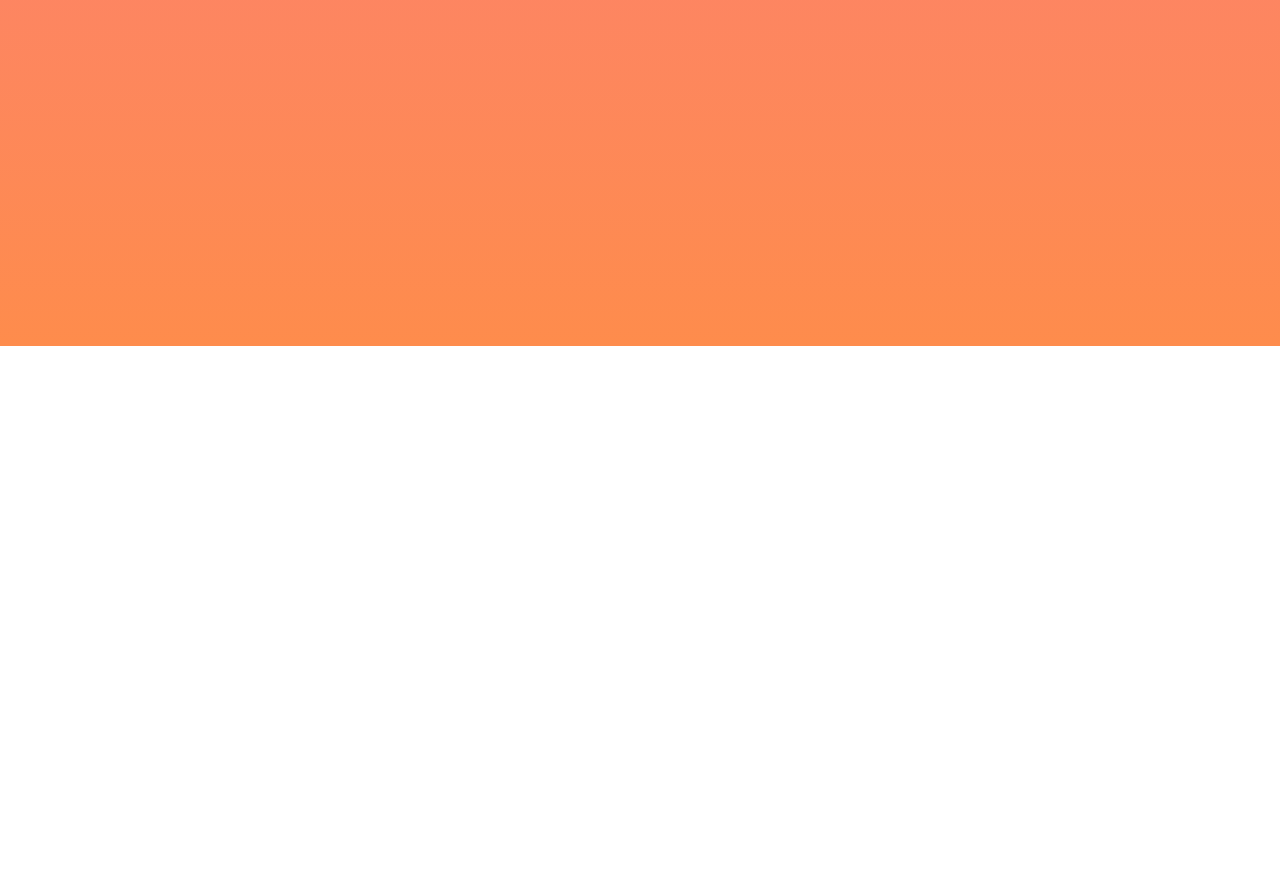
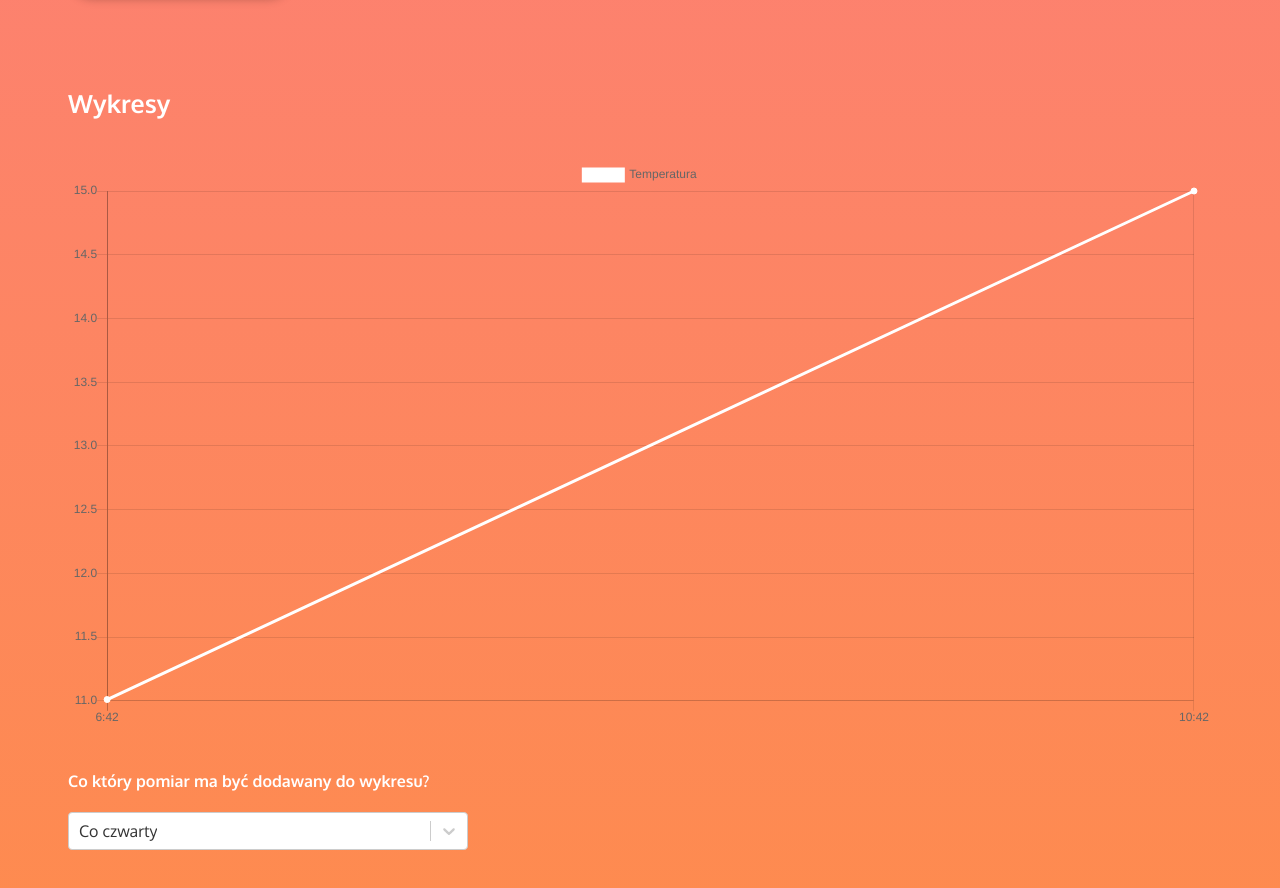
Before and after one commit to Anav0/meteo-station-front, a Gatsby site: page / in a window 1280 px wide. Shown: the part 454-1342 px from the top of the page. Before the commit the page ends 800 px from the top, so only its background shows below. Built offline with nearby package versions, Linux system fonts and the light colour scheme; Gatsby itself is replaced by a stand-in of ours.

Commit message:
Added chart

```diff
--- a/package.json
+++ b/package.json
@@ -7,6 +7,7 @@
   "dependencies": {
     "axios": "^0.19.0",
     "babel-plugin-styled-components": "^1.10.6",
+    "chart.js": "^2.9.3",
     "gatsby": "^2.17.6",
     "gatsby-image": "^2.2.30",
     "gatsby-plugin-manifest": "^2.2.25",
@@ -21,8 +22,10 @@
     "node-sass": "^4.13.0",
     "prop-types": "^15.7.2",
     "react": "^16.11.0",
+    "react-chartjs-2": "^2.8.0",
     "react-dom": "^16.11.0",
     "react-helmet": "^5.2.1",
+    "react-select": "^3.0.8",
     "styled-components": "^4.4.1"
   },
   "devDependencies": {
@@ -38,7 +41,6 @@
     "format": "prettier --write \"**/*.{js,jsx,json,md}\"",
     "start": "npm run develop",
     "serve": "gatsby serve"
-
   },
   "bit": {
     "env": {
--- a/src/api/sensors.js
+++ b/src/api/sensors.js
@@ -1,4 +1,10 @@
 import axios from "axios"
+
+function randomBetween(min, max) {
+  return Math.floor(Math.random() * (max - min + 1)) + min
+}
+const interval = 3600000 //1h;
+let current = 1575742319
 
 export default {
   getActiveSensorsReading: () => {
@@ -9,20 +15,13 @@ export default {
             {
               id: "1",
               sensorName: "Sensor1",
-              value: "25",
-              date: 1572792755271,
+              value: randomBetween(0, 30),
+              date: (current += interval),
               codeName: "temperature",
-            },
-            {
-              id: "2",
-              sensorName: "Sensor2",
-              value: "45",
-              date: 1572792755271,
-              codeName: "humidity",
             },
           ],
         })
-      }, 500)
+      }, 1000)
     })
   }, //axios.get("/api/activeSensors"),
 }
--- a/src/components/Layout.js
+++ b/src/components/Layout.js
@@ -7,21 +7,29 @@ import themeLight from "../styles/theme"
 import { createGlobalStyle } from "styled-components"
 
 const GlobalStyle = createGlobalStyle`
-  html {
-    background: ${({ theme }) => theme.colors.Background};
-    width:100%;
-    height:100%;
+  @import url("https://fonts.googleapis.com/css?family=Oxygen:300,400,700&display=swap");
+  * {
+    font-family: "Oxygen", sans-serif;
+  }
+  html{
+    min-height:100vh;
+    min-width:100vw;
+    overflow-x:hidden;
+  }
+  body {
+    background-image: ${({ theme }) => theme.colors.Background};
+    background-size: cover;
   }
 `
 const StyledLayout = styled.div`
-  @import url("https://fonts.googleapis.com/css?family=Oxygen:300,400,700&display=swap");
-  * {
-    color: ${themeLight.colors.FontColor};
-    font-family: "Oxygen", sans-serif;
-  }
+  color: ${themeLight.colors.FontColor};
+
   main {
     padding: 20px;
-    @media (min-width: 765px) {
+    @media (min-width: 768px) {
+      padding: 60px;
+    }
+    @media (min-width: 1366px) {
       padding: 20px 20px 20px 150px;
     }
   }
--- a/src/components/SensorCard.js
+++ b/src/components/SensorCard.js
@@ -35,7 +35,10 @@ const SensorCard = props => {
     <StyledSensorCard>
       <StyledCard>
         <StyledSensorCardIcon>{props.children}</StyledSensorCardIcon>
-        <h2>{props.sensor.value}</h2>
+        <h2>
+          {props.sensor.value}
+          {props.symbol}
+        </h2>
       </StyledCard>
     </StyledSensorCard>
   )
--- a/src/pages/index.js
+++ b/src/pages/index.js
@@ -5,6 +5,9 @@ import SensorCard from "../components/SensorCard"
 import api from "../api"
 import HumidityIcon from "../assets/icons/humidity.svg"
 import TempIcon from "../assets/icons/temp.svg"
+import { Line } from "react-chartjs-2"
+import Select from "react-select"
+
 const StyledSpinner = styled.div`
   width: 15px;
   height: 15px;
@@ -25,6 +28,18 @@ const StyledSpinner = styled.div`
     }
   }
 `
+const StyledRefresh = styled.div`
+  margin-top: 40px;
+  .css-2b097c-container {
+    color: ${({ theme }) => theme.colors.CardFontColor};
+    max-width: 400px;
+  }
+`
+const StyledChartWrapper = styled.div`
+  @media (min-width: 1366px) {
+    max-width: 50%;
+  }
+`
 const StyledErrorMessage = styled.h1`
   position: absolute;
   top: 30%;
@@ -34,6 +49,10 @@ const StyledErrorMessage = styled.h1`
   text-align: center;
 `
 const StyledSection = styled.div`
+  margin-bottom: 40px;
+  @media (min-width: 1024px) {
+    margin-bottom: 90px;
+  }
   h2 {
     margin-bottom: 40px;
   }
@@ -57,19 +76,61 @@ export default class IndexPage extends Component {
       sensors: [],
       error: "",
       isLoading: true,
+      saveToChartEvery: { value: 4, label: "Co czwarty" },
+      chartData: {
+        labels: [],
+        datasets: [
+          {
+            id: "temperature",
+            label: "Temperatura",
+            backgroundColor: "#ffff",
+            borderColor: "#ffff",
+            fill: false,
+            data: [],
+          },
+        ],
+      },
     }
+  }
+  updateChartData(sensors) {
+    //Deep cloning
+    let labels = [...this.state.chartData.labels]
+    let datasets = [...this.state.chartData.datasets]
+    sensors.forEach(sensor => {
+      labels.push(
+        `${new Date(sensor.date).getHours()}:${new Date(
+          sensor.date
+        ).getMinutes()}`
+      )
+
+      datasets
+        .find(dataset => dataset.id === sensor.codeName)
+        .data.push(sensor.value)
+    })
+    this.setState(state => {
+      state.chartData.labels = labels
+      state.chartData.datasets = datasets
+      return state
+    })
   }
   async listenForSensorReadings() {
     try {
+      let i = 0
       while (true) {
         const response = await api.sensors.getActiveSensorsReading()
-        if (!response.data[0].value)
+        if (!response.data[0].sensorName)
           throw new Error("API jest nieosiągalne, odśwież stronę")
+
         this.setState(state => {
           state.sensors = response.data
           state.isLoading = false
           return state
         })
+        if (i % this.state.saveToChartEvery.value === 0) {
+          this.updateChartData(response.data)
+          i = 0
+        }
+        i++
       }
     } catch (error) {
       console.error(error)
@@ -83,34 +144,68 @@ export default class IndexPage extends Component {
   async componentDidMount() {
     this.listenForSensorReadings()
   }
-
+  changeSaveToChart = selection => {
+    this.setState(state => {
+      state.saveToChartEvery = selection
+      return state
+    })
+  }
   render() {
     const symbols = {
       temperature: { icon: <TempIcon />, symbol: "°C" },
       humidity: { icon: <HumidityIcon />, symbol: "%" },
     }
+    const chartRefrasheOptions = [
+      { value: 1, label: "Każdy" },
+      { value: 2, label: "Co drugi" },
+      { value: 4, label: "Co czwarty" },
+      { value: 6, label: "Co szósty" },
+      { value: 8, label: "Co ósmy" },
+      { value: 10, label: "Co dziesiąty" },
+    ]
+    const { saveToChartEvery } = this.state
 
     return (
       <Layout>
-        <StyledSection>
-          {!this.state.error && !this.state.isLoading && (
-            <h2>Aktywne Pomiary</h2>
-          )}
         {this.state.error && (
           <StyledErrorMessage>{this.state.error}</StyledErrorMessage>
         )}
         {this.state.isLoading && <StyledSpinner></StyledSpinner>}
+        {!this.state.error && !this.state.isLoading && (
+          <div>
+            <StyledSection>
+              <h2>Aktywne Pomiary</h2>
               <ul>
                 {this.state.sensors.map((sensor, i) => {
-              sensor.value += symbols[sensor.codeName].symbol
                   return (
-                <SensorCard key={i} sensor={sensor}>
+                    <SensorCard
+                      key={i}
+                      sensor={sensor}
+                      symbol={symbols[sensor.codeName].symbol}
+                    >
                       {symbols[sensor.codeName].icon}
                     </SensorCard>
                   )
                 })}
               </ul>
             </StyledSection>
+            <StyledSection>
+              <h2>Wykresy</h2>
+              <StyledChartWrapper>
+                <Line data={this.state.chartData} />
+              </StyledChartWrapper>
+              <StyledRefresh>
+                <h4>Co który pomiar ma być dodawany do wykresu?</h4>
+                <Select
+                  isSearchable={false}
+                  options={chartRefrasheOptions}
+                  value={saveToChartEvery}
+                  onChange={this.changeSaveToChart}
+                />
+              </StyledRefresh>
+            </StyledSection>
+          </div>
+        )}
       </Layout>
     )
   }
```
Also changed, not shown: 1 other file. Lines whose indentation alone changed are shown as unchanged.
